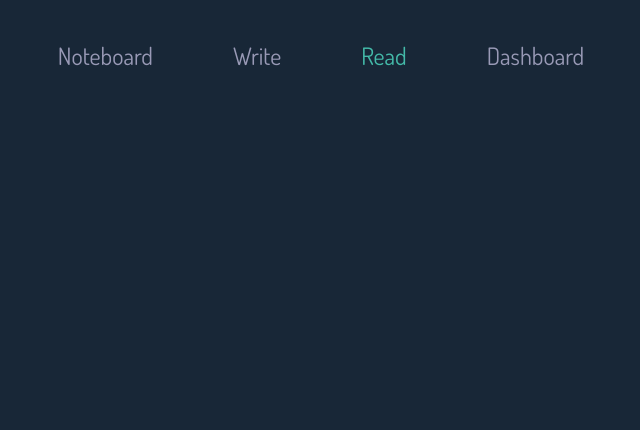
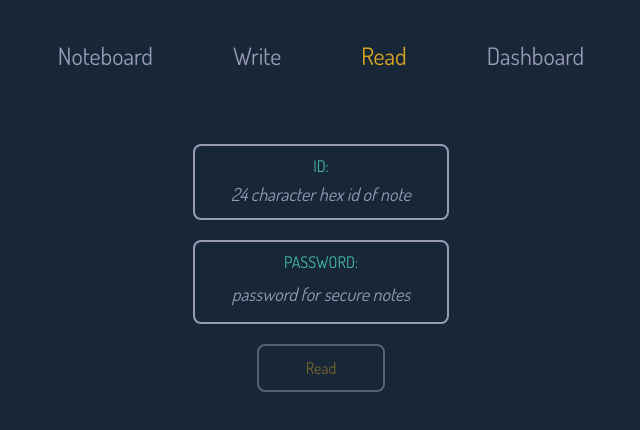
Before and after one commit to isane79/noteboard, a Vue app: page /read in a window 1280 px wide. Shown: the top 430 px of the page, without its empty margins (319-959 px from the left). Built offline with nearby package versions, Linux system fonts and the light colour scheme; no server answers.

Commit message:
store 'read' function + minor code optimization

```diff
--- a/src/App.vue
+++ b/src/App.vue
@@ -19,7 +19,7 @@ import { RouterLink, RouterView } from "vue-router";
 
         <RouterLink
             class="text-lg text-secondary hover:text-accent md:text-xl xl:text-2xl"
-            to="/read"
+            :to="{ name: 'read' }"
             >Read</RouterLink
         >
         <RouterLink
@@ -28,11 +28,14 @@ import { RouterLink, RouterView } from "vue-router";
             >Dashboard</RouterLink
         >
     </nav>
-    <RouterView />
+    <Suspense>
+        <RouterView />
+    </Suspense>
 </template>
 
-<style lang="postcss" scoped>
+<style scoped>
 .router-link-exact-active {
-    @apply cursor-default text-accent;
+    cursor: default;
+    color: goldenrod;
 }
 </style>
--- a/src/stores/note.js
+++ b/src/stores/note.js
@@ -13,29 +13,43 @@ export const useNoteStore = defineStore("note", () => {
     password: null,
   });
 
-
   const write = async (title, content, password) => {
     try {
       const { data } = await axios.post(`${BASE_URL}/notes/create/`, {
         "title": title,
         "content": content,
         "password": password
-      },
-        {
-          headers: {
-            'Access-Control-Allow-Origin': '*'
-          }
-        });
+      });
       [note.value.id, note.value.title, note.value.content, note.value.password] =
         [...Object.values(data), password]
+      return note.value.id
     }
     catch (error) {
       console.log(error);
     }
   };
 
+  const read = async (id, password) => {
+    try {
+      let { data } = await axios.post(`${BASE_URL}/notes/read/`, {
+        "id": id,
+        "password": password
+      });
+      [note.value.id, note.value.title, note.value.content, note.value.password] =
+        [...Object.values(data), password]
+      return note.value.id
+    } catch (error) { return }
+  }
+
+  const reset = () => {
+    note.value.id = ref()
+    note.value.title = ref()
+    note.value.content = ref()
+    note.value.password = ref()
+  }
+
   return {
-    note, write
+    note, write, read, reset
   }
 
 });
--- a/src/views/NoteboardView.vue
+++ b/src/views/NoteboardView.vue
@@ -1,8 +1,4 @@
 <template>
-    <p class="m-5 text-3xl font-bold text-secondary">Welcome!</p>
-    <p class="text-lg text-secondary">Vue and Tailwind CSS</p>
     <p class="m-5 text-3xl font-bold text-accent">Welcome!</p>
     <p class="text-lg text-accent">Vue and Tailwind CSS</p>
-    <p class="m-5 text-3xl font-bold text-neutral">Welcome!</p>
-    <p class="text-lg text-neutral">Vue and Tailwind CSS</p>
 </template>
--- a/src/views/ReadView.vue
+++ b/src/views/ReadView.vue
@@ -1,14 +1,68 @@
 <script setup>
 import { storeToRefs } from "pinia";
 import { useNoteStore } from "../stores/note";
+import { ref } from "vue";
+import { computed } from "@vue/reactivity";
 
 const noteStore = useNoteStore();
 const { note } = storeToRefs(noteStore);
+const id = ref(note.value.id);
+const password = ref(note.value.password);
+const isSame = computed(() => {
+    return id.value == note.value.id || id.value.trim().length != 24;
+});
+const handleRead = async () => {
+    if ((await noteStore.read(id.value, password.value)) == null) {
+        noteStore.reset();
+        alert("Note is expired or password is wrong.");
+    }
+};
 </script>
 
 <template>
-    <h1 class="mt-20 text-3xl text-accent">{{ note.id }}</h1>
-    <h1 class="mt-20 text-3xl text-accent">{{ note.title }}</h1>
-    <h1 class="mt-20 text-3xl text-accent">{{ note.content }}</h1>
-    <h1 class="mt-20 text-3xl text-accent">{{ note.password }}</h1>
+    <h2 v-if="note.title" class="mt-4 text-2xl font-bold text-accent">
+        {{ note.title }}
+    </h2>
+    <p
+        v-if="note.content"
+        class="max-w-[320px] p-8 text-center text-2xl text-secondary"
+    >
+        {{ note.content }}
+    </p>
+    <div
+        class="mt-8 min-w-[16rem] rounded-lg border-2 border-secondary py-2 px-4 text-center"
+    >
+        <span class="uppercase text-accent">ID:</span>
+        <input
+            v-model="id"
+            class="block h-8 w-full border-none bg-transparent text-center text-lg text-neutral outline-none placeholder:italic placeholder:text-secondary"
+            type="text"
+            placeholder="24 character hex id of note"
+            autocomplete="off"
+            maxlength="24"
+            minlength="24"
+        />
+    </div>
+    <div
+        class="mt-5 min-w-[16rem] rounded-lg border-2 border-secondary py-2 px-5 text-center"
+    >
+        <span class="uppercase text-accent">Password:</span>
+        <input
+            v-model="password"
+            class="block h-10 w-full border-none bg-transparent text-center text-lg text-neutral outline-none placeholder:italic placeholder:text-secondary"
+            type="password"
+            placeholder="password for secure notes"
+            autocomplete="off"
+            maxlength="30"
+        />
+    </div>
+    <div class="flex w-full flex-wrap justify-center pt-5">
+        <button
+            @click="handleRead"
+            :disabled="isSame"
+            class="text-md h-12 w-32 rounded-lg border-2 border-secondary text-[goldenrod] disabled:opacity-50"
+        >
+            Read
+        </button>
+    </div>
 </template>
--- a/src/views/WriteView.vue
+++ b/src/views/WriteView.vue
@@ -8,36 +8,35 @@ const secure = ref(false);
 const password = ref("");
 const content = ref("");
 
-const submitHandler = async (e) => {
-    e.preventDefault();
-
-    if (secure.value && password.value.length < 6) {
-        alert("Password is less than 6 character or Empty!");
-        return;
-    } else if (content.value === "") {
-        alert("Note Content is Empty!");
-        return;
-    }
-
-    const noteStore = useNoteStore();
-    noteStore.write(title.value, content.value, password.value);
-
-    router.push({ name: "read" });
+const submitHandler = async () => {
+    // empty content check
+    if (content.value === "") return alert("Note Content is Empty!");
+    // weak or empty password check
+    if (secure.value && password.value.length < 6)
+        return alert("Password is less than 6 character or Empty!");
+    // init store & write then push router on success
+    (await useNoteStore().write(
+        title.value.trim(),
+        content.value,
+        password.value
+    ))
+        ? router.push({ name: "read" })
+        : alert("server connection failed");
 };
 </script>
 
 <template>
     <form
-        v-on:submit="submitHandler"
+        @submit.prevent="submitHandler"
         class="flex max-w-lg flex-col items-center justify-center"
     >
         <div
             class="mt-5 min-w-[16rem] rounded-lg border-2 border-secondary py-2 px-4"
         >
-            <span class="text-sm uppercase text-accent">Note Title:</span>
+            <span class="uppercase text-accent">Note Title:</span>
             <input
                 v-model="title"
-                class="placeholder:text-md block h-8 w-full border-none bg-transparent text-lg text-neutral outline-none placeholder:italic placeholder:text-secondary"
+                class="block h-8 w-full border-none bg-transparent text-lg text-neutral outline-none placeholder:italic placeholder:text-secondary"
                 type="text"
                 placeholder="leave empty for auto generation"
                 autocomplete="off"
@@ -47,7 +46,7 @@ const submitHandler = async (e) => {
         <div
             class="mt-5 min-w-[16rem] rounded-lg border-2 border-secondary py-2 px-5"
         >
-            <span class="text-sm uppercase text-accent">Access via:</span>
+            <span class="uppercase text-accent">Access via:</span>
             <div class="flex items-center justify-center gap-6 py-2">
                 <input
                     class="input-radio hidden"
@@ -59,7 +58,7 @@ const submitHandler = async (e) => {
                     checked
                 />
                 <label
-                    class="label-radio text-md cursor-pointer pl-8 text-secondary before:border-2 before:border-secondary after:bg-accent"
+                    class="label-radio cursor-pointer pl-8 text-secondary before:border-2 before:border-secondary after:bg-accent"
                     for="radio1"
                     >Link - ID</label
                 >
@@ -72,7 +71,7 @@ const submitHandler = async (e) => {
                     v-model="secure"
                 />
                 <label
-                    class="label-radio text-md cursor-pointer pl-8 text-secondary before:border-2 before:border-secondary after:bg-accent"
+                    class="label-radio cursor-pointer pl-8 text-secondary before:border-2 before:border-secondary after:bg-accent"
                     for="radio2"
                     >Password</label
                 >
@@ -82,10 +81,10 @@ const submitHandler = async (e) => {
             v-show="secure"
             class="mt-5 min-w-[16rem] rounded-lg border-2 border-secondary py-2 px-5"
         >
-            <span class="text-sm uppercase text-accent">Password:</span>
+            <span class="uppercase text-accent">Password:</span>
             <input
                 v-model="password"
-                class="block h-10 w-full border-none bg-transparent text-xl text-neutral outline-none placeholder:text-lg placeholder:italic placeholder:text-secondary"
+                class="block h-10 w-full border-none bg-transparent text-lg  text-neutral outline-none placeholder:italic placeholder:text-secondary"
                 type="password"
                 placeholder="set password to access note"
                 autocomplete="off"
@@ -95,10 +94,10 @@ const submitHandler = async (e) => {
         <div
             class="mt-5 min-w-[16rem] rounded-lg border-2 border-secondary py-2 px-5"
         >
-            <span class="text-sm uppercase text-accent">Note Content:</span>
+            <span class="uppercase text-accent">Note Content:</span>
             <textarea
                 v-model="content"
-                class="block w-full border-none bg-transparent text-lg text-neutral outline-none placeholder:text-lg placeholder:italic placeholder:text-secondary"
+                class="block w-full border-none bg-transparent text-lg text-neutral outline-none placeholder:italic placeholder:text-secondary"
                 name="note"
                 rows="5"
                 placeholder="text note..."
@@ -106,9 +105,9 @@ const submitHandler = async (e) => {
         </div>
         <div class="flex w-full flex-wrap justify-center pt-5">
             <button
-                class="text-md h-12 w-32 rounded-lg border-2 border-secondary text-secondary"
+                class="text-md h-12 w-32 rounded-lg border-2 border-secondary text-[goldenrod]"
             >
-                Submit
+                Write
             </button>
         </div>
     </form>
```
